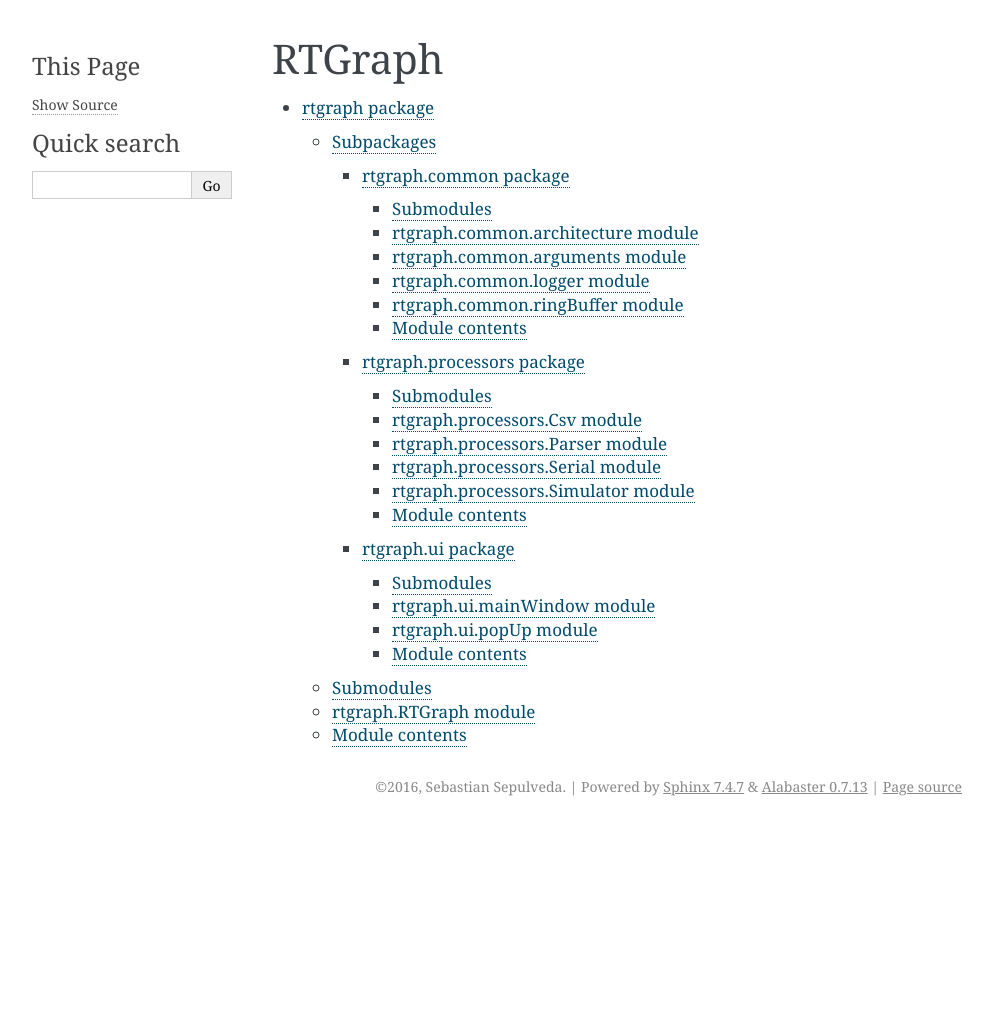
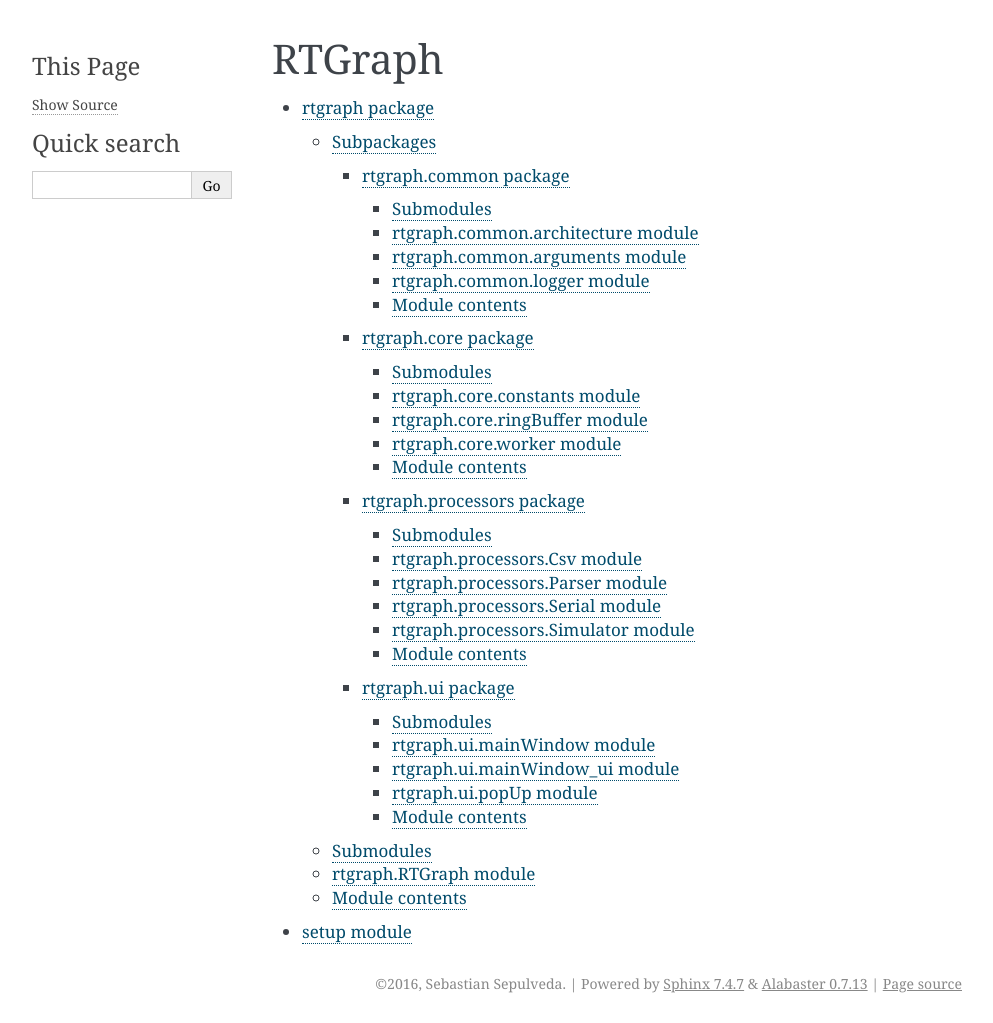
Before and after one commit to ssepulveda/RTGraph, a Sphinx documentation site: the page built from docs/modules.rst, in a window 1280 px wide. Shown: the whole page, without its empty margins (148-1141 px from the left). Built offline with Sphinx 7.4.7, drawn with Linux system fonts in a browser that asks for light colours; the version number could not be read and is left out; before the commit the page ends 900 px from its top, so only the background shows below that.

Commit message:
Update docs

```diff
--- a/docs/conf.py
+++ b/docs/conf.py
@@ -20,7 +20,7 @@
 import os
 import sys
 sys.path.insert(0, os.path.abspath('..'))
-import rtgraph
+from rtgraph.core.constants import Constants
 
 
 # -- General configuration ------------------------------------------------
@@ -57,7 +57,7 @@ author = 'Sebastian Sepulveda'
 # built documents.
 #
 # The short X.Y version.
-[major, minor, release] = rtgraph.__version__.split(".")
+[major, minor, release] = Constants.app_version.split(".")
 version =  "{}.{}".format(major, minor)
 # The full version, including alpha/beta/rc tags.
 release = "{}".format(release)
--- a/docs/modules.rst
+++ b/docs/modules.rst
@@ -5,3 +5,4 @@ RTGraph
    :maxdepth: 4
 
    rtgraph
+   setup
--- a/docs/rtgraph.common.rst
+++ b/docs/rtgraph.common.rst
@@ -28,14 +28,6 @@ rtgraph.common.logger module
     :undoc-members:
     :show-inheritance:
 
-rtgraph.common.ringBuffer module
---------------------------------
-
-.. automodule:: rtgraph.common.ringBuffer
-    :members:
-    :undoc-members:
-    :show-inheritance:
-
 
 Module contents
 ---------------
--- /dev/null
+++ b/docs/rtgraph.core.rst
@@ -0,0 +1,38 @@
+rtgraph.core package
+====================
+
+Submodules
+----------
+
+rtgraph.core.constants module
+-----------------------------
+
+.. automodule:: rtgraph.core.constants
+    :members:
+    :undoc-members:
+    :show-inheritance:
+
+rtgraph.core.ringBuffer module
+------------------------------
+
+.. automodule:: rtgraph.core.ringBuffer
+    :members:
+    :undoc-members:
+    :show-inheritance:
+
+rtgraph.core.worker module
+--------------------------
+
+.. automodule:: rtgraph.core.worker
+    :members:
+    :undoc-members:
+    :show-inheritance:
+
+
+Module contents
+---------------
+
+.. automodule:: rtgraph.core
+    :members:
+    :undoc-members:
+    :show-inheritance:
--- a/docs/rtgraph.rst
+++ b/docs/rtgraph.rst
@@ -7,6 +7,7 @@ Subpackages
 .. toctree::
 
     rtgraph.common
+    rtgraph.core
     rtgraph.processors
     rtgraph.ui
 
--- a/docs/rtgraph.ui.rst
+++ b/docs/rtgraph.ui.rst
@@ -8,6 +8,14 @@ rtgraph.ui.mainWindow module
 ----------------------------
 
 .. automodule:: rtgraph.ui.mainWindow
+    :members:
+    :undoc-members:
+    :show-inheritance:
+
+rtgraph.ui.mainWindow_ui module
+-------------------------------
+
+.. automodule:: rtgraph.ui.mainWindow_ui
     :members:
     :undoc-members:
     :show-inheritance:
```
Also changed, not shown: docs/setup.rst (added, +7 -0 lines), 1 other file.
